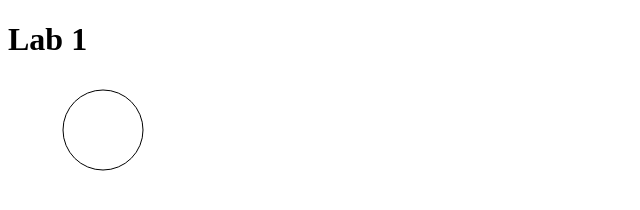
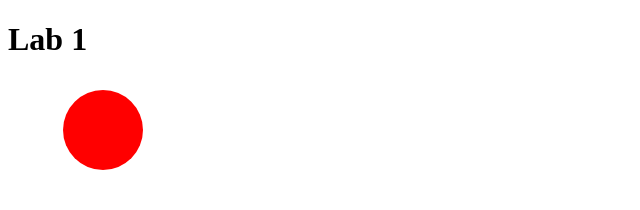
Before and after one commit to Quiveruss/PUM, a plain HTML site: page lab1/index.html in a window 1280 px wide. Shown: the whole page, without its empty margins (0-640 px from the left). Drawn offline with Linux system fonts and the light colour scheme.

Commit message:
Red circle

```diff
--- a/lab1/index.html
+++ b/lab1/index.html
@@ -15,7 +15,8 @@
       var ctx = c.getContext("2d");
       ctx.beginPath();
       ctx.arc(95, 50, 40, 0, 2 * Math.PI);
-      ctx.stroke();
+      ctx.fillStyle = "#FF0000";
+      ctx.fill();
     </script>
   </body>
 </html>
```
Also changed, not shown: lab1/links.html (+0 -4 lines).
